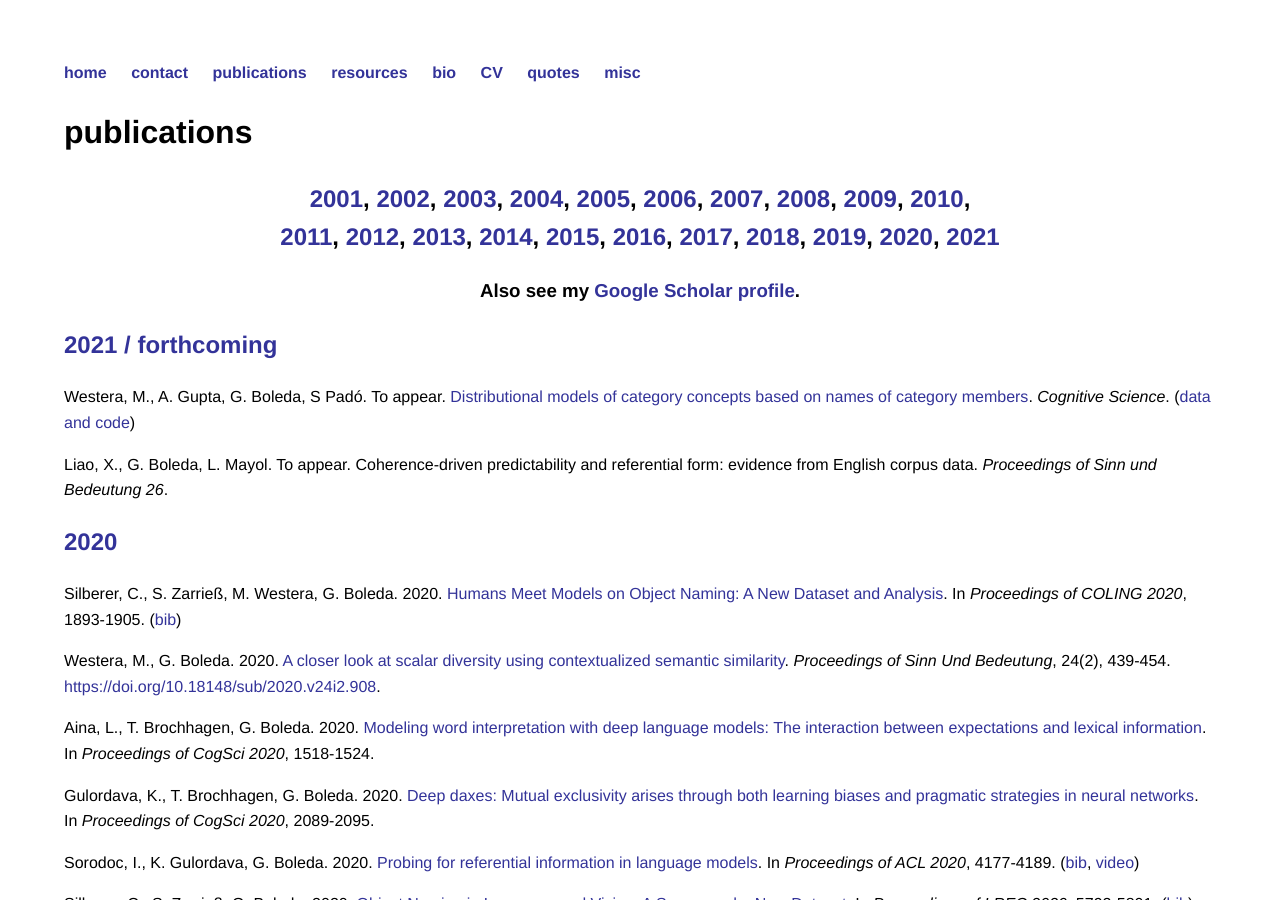
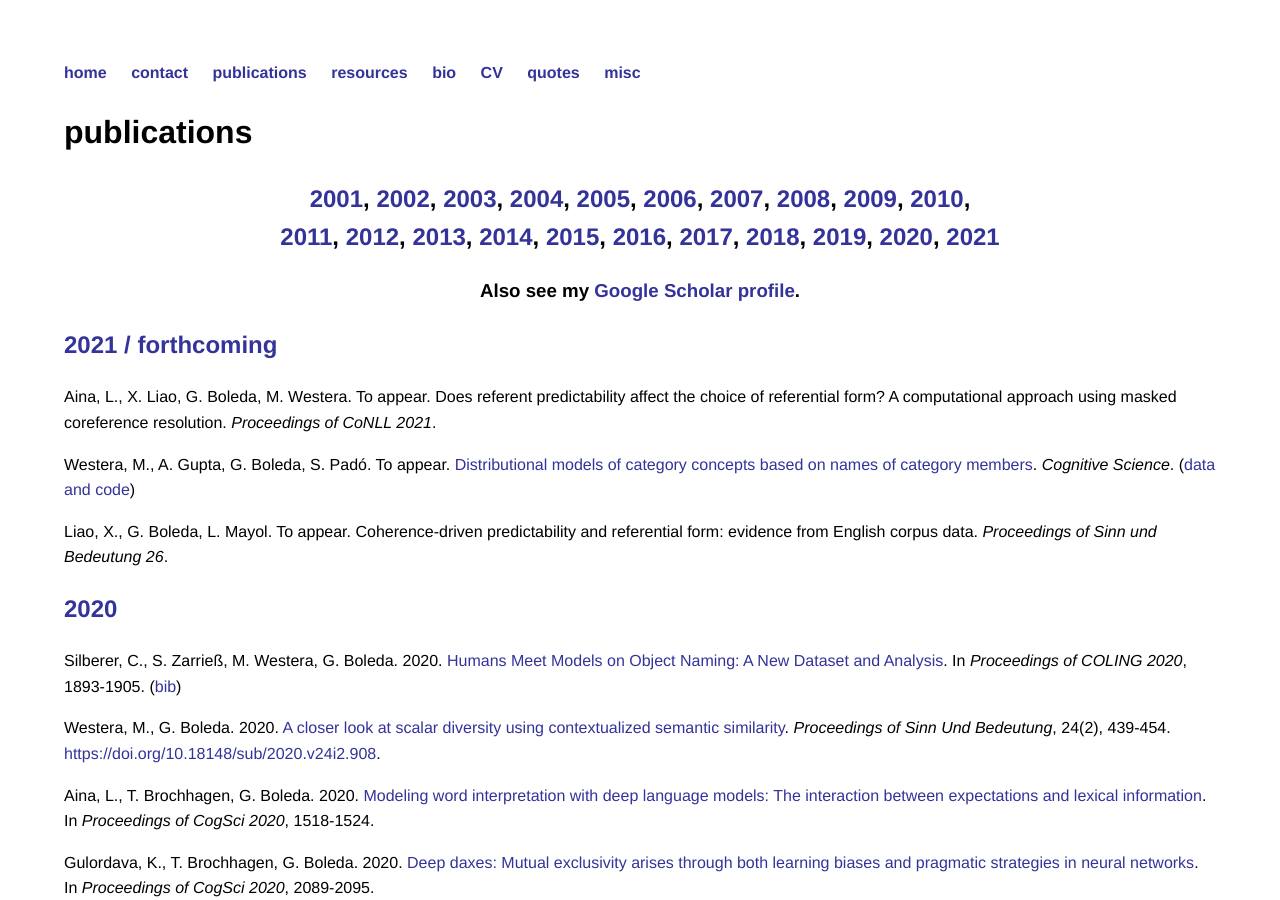
Before and after one commit to gboleda/gboleda.github.io, a Jekyll site: the page built from pubs/index.html, in a window 1280 px wide and 900 px high. Built offline with Jekyll 4.4.1, drawn with Linux system fonts in a browser that asks for light colours.

Commit message:
conll paper

```diff
--- a/index.html
+++ b/index.html
@@ -35,6 +35,7 @@ In Yoad Winter &amp; James Hampton (eds.) <i>Compositionality and Concepts in Li
 
 <h3>news</h3>
 <ul>
+  <li>September 2021: Paper accepted at CoNLL 2021: Does referent predictability affect the choice of referential form? A computational approach using masked coreference resolution, with Laura Aina, Xixian Liao, and Matthijs Westera.
   <li>July 2021: Paper accepted for the <i>Cognitive Science</i> journal: <a href="pubs/categories-cogsci2021-preprint.pdf">Distributional models of category concepts based on names of category members</a> with Matthijs Westera, Abhijeet Gupta, and Sebastian Padó.</li>
   <li>June 2021: Paper accepted at Sinn und Bedeutung 26: Coherence-driven predictability and referential form: evidence from English corpus data, with Xixian Liao and Laia Mayol.</li>
   <li>May 2021: Back from a 6-month long sick leave caused by my psychiatric illness.</li>
--- a/pubs/index.html
+++ b/pubs/index.html
@@ -25,7 +25,7 @@ title: publications
 <h3 style="text-align:center">Also see my <a href="https://scholar.google.com/citations?user=NFJ9kUEAAAAJ">Google Scholar profile</a>.</h3>
 
 <!--
-<p>. 2020.
+<p>. 2021.
 <a href=""></a>.
 <i>Proceedings of </i>.
 </p>
@@ -33,7 +33,12 @@ title: publications
 
 <h2><a name="2021">2021 / forthcoming</a></h2>
 
-<p>Westera, M., A. Gupta, G. Boleda, S Padó. To appear.
+<p>Aina, L., X. Liao, G. Boleda, M. Westera. To appear.
+Does referent predictability affect the choice of referential form? A computational approach using masked coreference resolution.
+<i>Proceedings of CoNLL 2021</i>.
+</p>
+
+<p>Westera, M., A. Gupta, G. Boleda, S. Padó. To appear.
     <a href="./categories-cogsci2021-preprint.pdf">Distributional models of category concepts based on names of category members</a>.
     <!-- Distributional models of category concepts based on names of category members. -->
     <i>Cognitive Science</i>. (<a href="https://osf.io/txchw/">data and code</a>)
```
